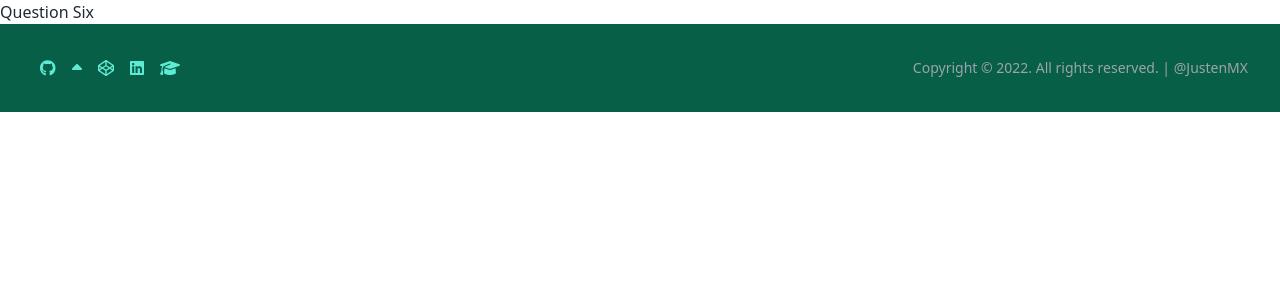
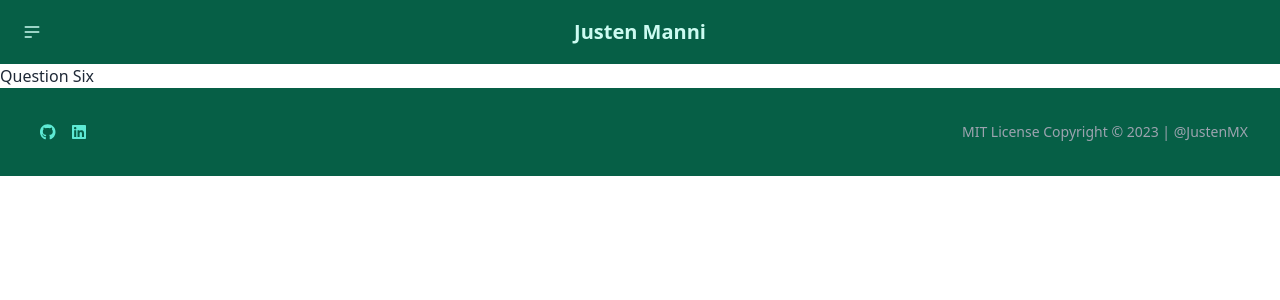
Before and after one commit to JustenMX/NTU-SCTP-SE-ENTRY-TEST, a React (Vite) app: page /QuestionSix in a window 1280 px wide. Shown: the top 300 px of the page. Built offline with nearby package versions, Linux system fonts and the light colour scheme.

Commit message:
Update Header and Footer components

```diff
--- a/src/App.jsx
+++ b/src/App.jsx
@@ -7,12 +7,14 @@ import QuestionThree from "./pages/QuestionThree";
 import QuestionFour from "./pages/QuestionFour";
 import QuestionFive from "./pages/QuestionFive";
 import QuestionSix from "./pages/QuestionSix";
+import Navigation from "./components/Navigation";
 import Footer from "./components/Footer";
 import "./main.css";
 
 function App() {
   return (
     <div className="App">
+      <Navigation />
       <BrowserRouter>
         <Routes>
           <Route path="/" element={<HomePage />} />
--- a/src/components/Footer.jsx
+++ b/src/components/Footer.jsx
@@ -1,9 +1,9 @@
 import React from "react";
 import { FontAwesomeIcon } from "@fortawesome/react-fontawesome";
-import { faCaretUp, faGraduationCap } from "@fortawesome/free-solid-svg-icons";
+// import { faCaretUp, faGraduationCap } from "@fortawesome/free-solid-svg-icons";
 import {
   faGithub,
-  faCodepen,
+  // faCodepen,
   faLinkedin,
 } from "@fortawesome/free-brands-svg-icons";
 
@@ -21,19 +21,19 @@ function Footer() {
                 <FontAwesomeIcon icon={faGithub} />
               </a>
               {""}
-              <a
+              {/* <a
                 className="px-2 hover:text-white"
                 href="https://vercel.com/justenmx"
               >
                 <FontAwesomeIcon icon={faCaretUp} />
-              </a>
+              </a> */}
               {""}
-              <a
+              {/* <a
                 className="px-2 hover:text-white"
                 href="https://codepen.io/JustenM"
               >
                 <FontAwesomeIcon icon={faCodepen} />
-              </a>
+              </a> */}
               {""}
               <a
                 className="px-2 hover:text-white"
@@ -42,15 +42,15 @@ function Footer() {
                 <FontAwesomeIcon icon={faLinkedin} />
               </a>
               {""}
-              <a
+              {/* <a
                 className="px-2 hover:text-white"
                 href="https://generalassemb.ly"
               >
                 <FontAwesomeIcon icon={faGraduationCap} />
-              </a>
+              </a> */}
             </div>
             <p className="mt-4 text-sm text-center text-gray-400 lg:text-right lg:mt-0">
-              Copyright &copy; 2022. All rights reserved. |
+              MIT License Copyright &copy; 2023 |
               <a
                 className="hover:text-white"
                 href="https://github.com/JustenMX"
--- /dev/null
+++ b/src/components/Navigation.jsx
@@ -0,0 +1,63 @@
+import React from "react";
+// import { Link } from "react-router-dom";
+
+function Navigation() {
+  return (
+    <div className="navbar bg-emerald-800 dark:bg-emerald-900 text-teal-100">
+      <div className="navbar-start">
+        <div className="dropdown">
+          <label tabIndex={0} className="btn btn-ghost btn-circle">
+            <svg
+              xmlns="http://www.w3.org/2000/svg"
+              className="h-5 w-5"
+              fill="none"
+              viewBox="0 0 24 24"
+              stroke="currentColor"
+            >
+              <path
+                strokeLinecap="round"
+                strokeLinejoin="round"
+                strokeWidth="2"
+                d="M4 6h16M4 12h16M4 18h7"
+              />
+            </svg>
+          </label>
+          <ul
+            tabIndex={0}
+            className="menu menu-compact dropdown-content mt-3 p-2 shadow bg-base-100 rounded-box w-52 text-emerald-800"
+          >
+            <li>
+              <a href="/">Homepage</a>
+            </li>
+            <li>
+              <a href="/QuestionOne">Question 1</a>
+            </li>
+            <li>
+              <a href="/QuestionTwo">Question 2</a>
+            </li>
+            <li>
+              <a href="/QuestionThree">Question 3</a>
+            </li>
+            <li>
+              <a href="/QuestionFour">Question 4</a>
+            </li>
+            <li>
+              <a href="/QuestionFive">Question 5</a>
+            </li>
+            <li>
+              <a href="/QuestionSix">Question 6</a>
+            </li>
+          </ul>
+        </div>
+      </div>
+      <div className="navbar-center">
+        <a className="btn btn-ghost normal-case text-xl" href="/">
+          Justen Manni
+        </a>
+      </div>
+      <div className="navbar-end"></div>
+    </div>
+  );
+}
+
+export default Navigation;
```
